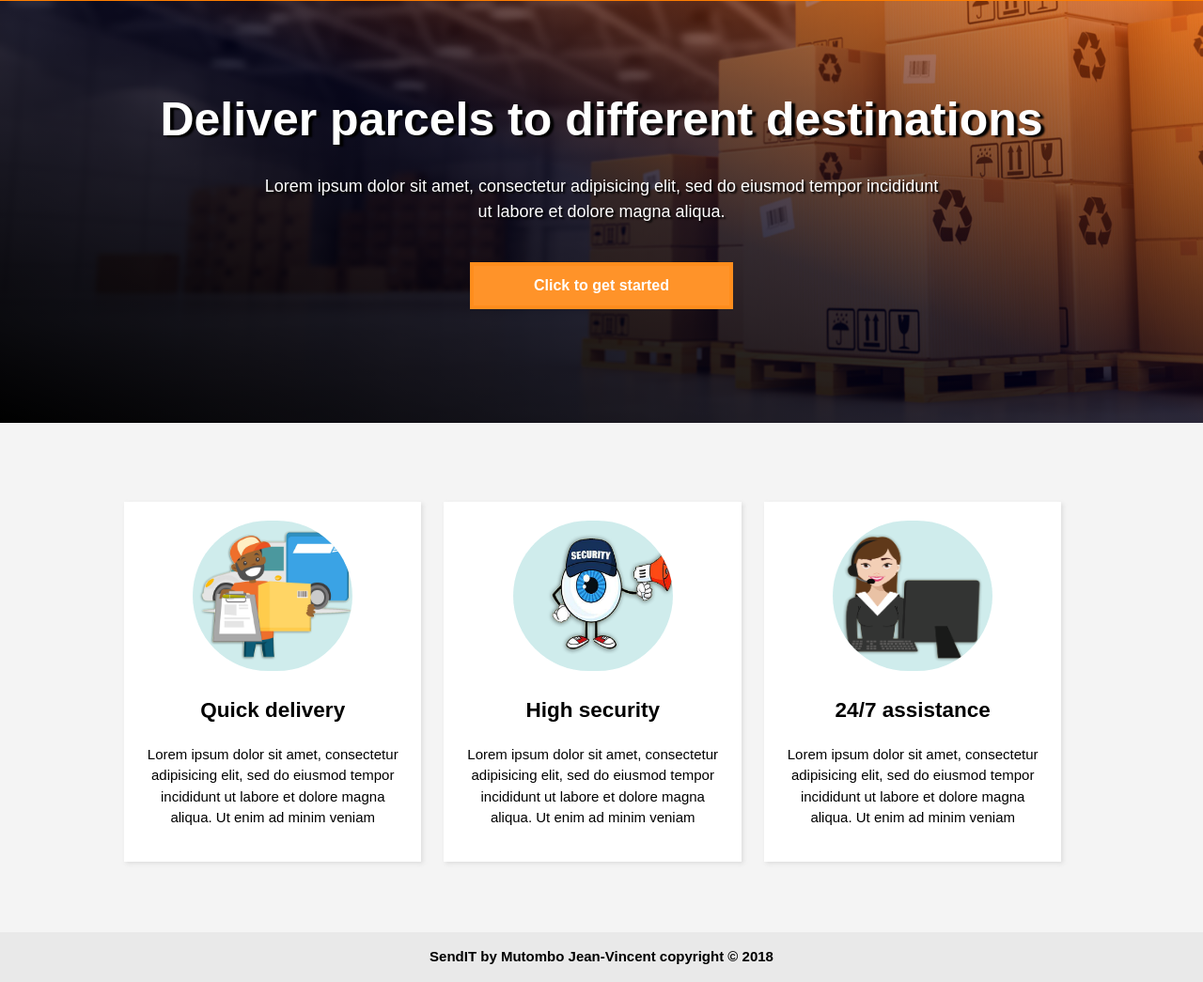
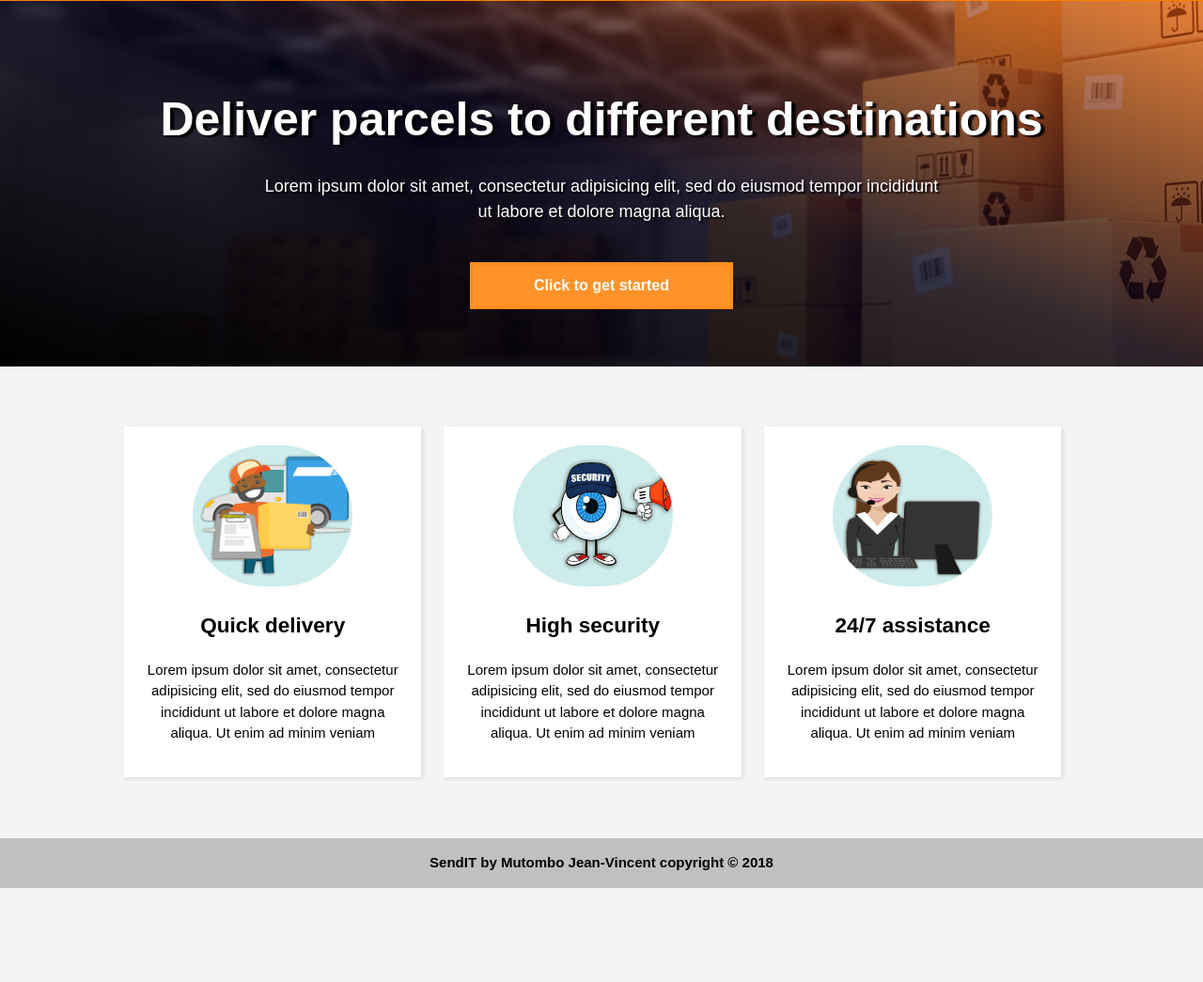
Before and after one commit to coolbeatz71/sendIT, a plain HTML site: page ui-pages/index.html in a window 1280 px wide. Shown: the part 58-1103 px from the top of the page at 94% size. After the commit the page ends 1003 px from the top, so only its background shows below. Drawn offline with Linux system fonts and the light colour scheme.

Commit message:
Changing the color for the footer, the about-us boxes and the showcase btn-start [finishes #161659272]

```diff
--- a/ui-pages/css/style.css
+++ b/ui-pages/css/style.css
@@ -35,7 +35,7 @@ header{
     padding-top: 5px;
     padding-bottom: 5px;
     background: #5a6c77;
-    color: rgba(255, 255, 255, 1);
+    color: #fff;
     min-height: 45px;
     border-bottom: 4px solid rgba(255, 126 , 0, 1);
     overflow: hidden;
@@ -91,13 +91,13 @@ header a:hover{
     left: 0;
     right: 0;
     z-index: 0;
-    min-height: 500px;
+    min-height: 440px;
     background-image: linear-gradient(to top right,
                                       rgb(0, 0, 0),
                                       rgba(0, 0, 25, 0.8),
                                       rgba(255, 90, 0, .6)), url("./../img/showcase.jpg");
     background-repeat:  no-repeat;
-    background-size: cover;
+    background-size: contain bottom;
     background-attachment: local, fixed;
     text-align: center;
     color: white;
@@ -132,8 +132,7 @@ header a:hover{
 }
 
 #showcase .btn-start:hover{
-    background: rgb(255, 126, 0);
-    color: black;
+    background: #ff6000;
 }
 
 /***************************************************************************************/
@@ -142,7 +141,7 @@ header a:hover{
     position: absolute;
     left: 0;
     right: 0;
-    top: 580px;
+    top: 500px;
     margin-bottom: 50px;
 }
 
@@ -164,8 +163,8 @@ header a:hover{
 
 #about-us .panel img{
     width: 170px;
-    height: 160px;
-    border-radius: 300px;
+    height: 150px;
+    border-radius: 80px;
     margin: auto;
     background: rgba(15, 158, 158, .2);
 }
@@ -174,11 +173,11 @@ header a:hover{
 /*footer*/
 footer{
     position: absolute;
-    top: 780px;
+    top: 680px;
     margin-top: 270px;
     left: 0;
     right: 0;
-    background: #e9e9e9;
+    background: #c0c0c0;
     text-align: center;
     font-weight: bold;
 }
```
